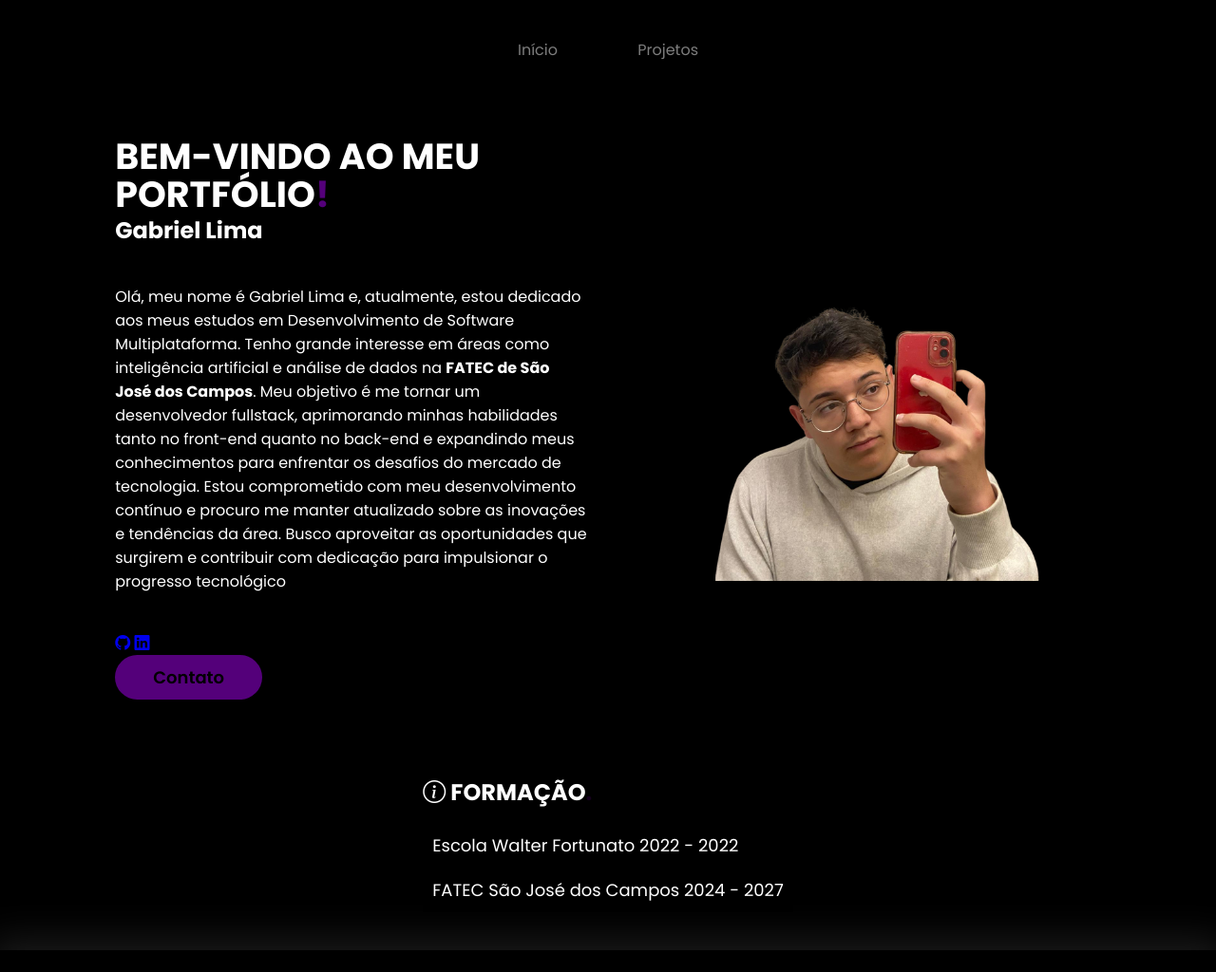
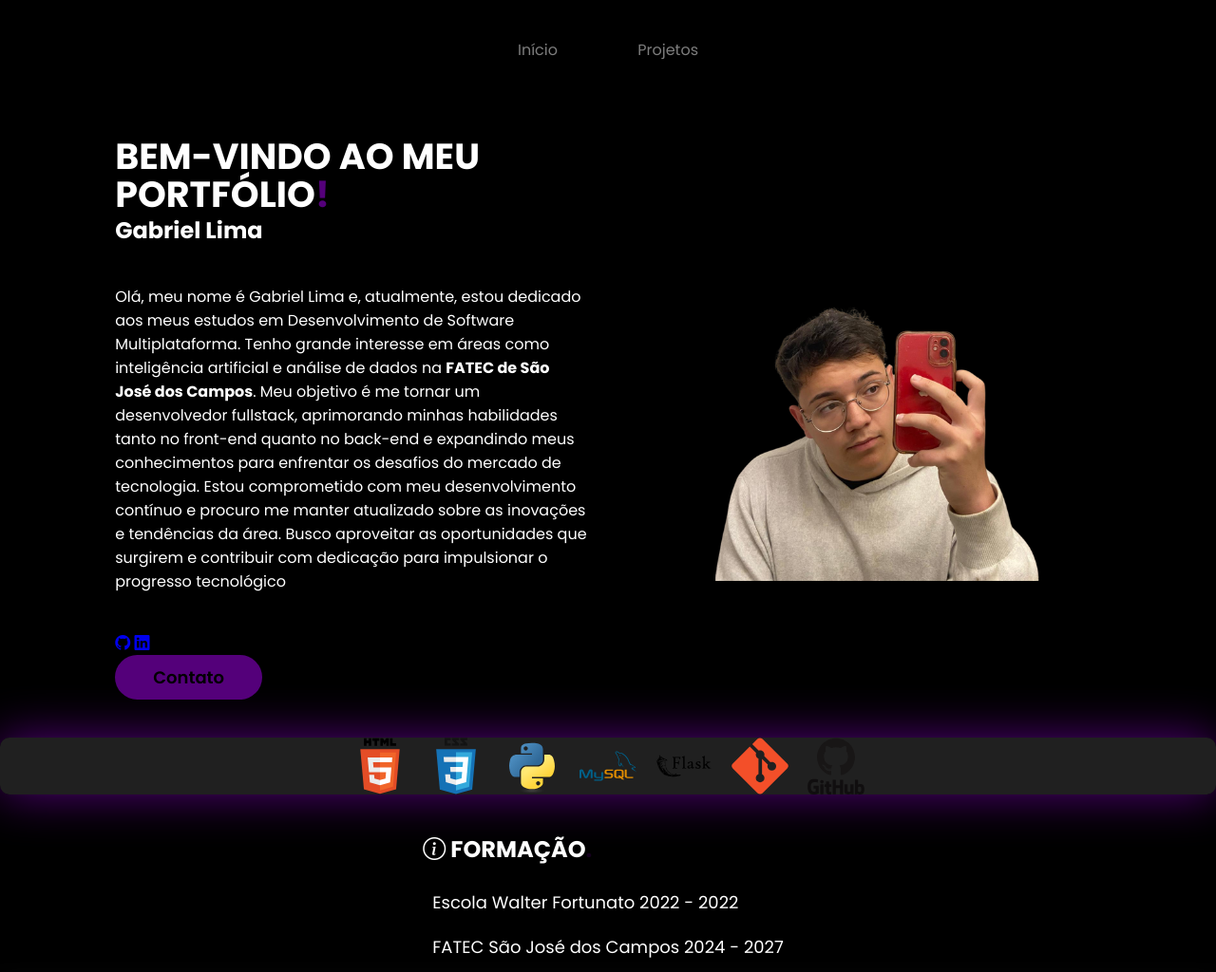
Before and after one commit to GabrieLMRDL/portf-lio, a plain HTML site: page index.html in a window 1280 px wide. Shown: the top 1024 px of the page at 95% size. Drawn offline with nearby package versions, Linux system fonts and the light colour scheme.

Commit message:
atualização portfólio

```diff
--- a/css/style.css
+++ b/css/style.css
@@ -6,7 +6,7 @@
     padding: 0;
     box-sizing: border-box;
     font-family: "Poppins", sans-serif;
-    background-color: #000;
+
 }
 body{
     background-color: #000;
@@ -165,7 +165,7 @@ span.color{
     padding: 10px ;
 
 }
-.formação .formação-box:hover{
+.formação .formação-box:hover, .habilidades-box:hover{
     transform: scale(1.05);
     box-shadow: 0 0 20px rgb(84, 0, 122);
 }
@@ -179,3 +179,13 @@ footer .line-footer p{
     text-align: center;
 
 }
+.habilidades{
+    display: flex;
+    box-shadow: 0 0 50px rgb(84, 0, 122);
+    height: 60px  ;
+    width: 100%;
+    justify-content: center;
+    gap: 20px;
+    background-color:rgba(47, 47, 47, 0.681) ;
+    border-radius: 10px;
+}
--- a/index.html
+++ b/index.html
@@ -59,6 +59,27 @@
                 </div>
             </div>
         </section>
+        <section class="habilidades" >
+            <img src="imagens/html5 (1).svg" class="habilidades-box" alt="">
+            <img src="imagens/css3 (1).svg"class="habilidades-box" alt="">
+            <img src="imagens/python.svg"class="habilidades-box" alt="">
+            <img src="imagens/mysql.svg"class="habilidades-box" alt="">
+            <img src="imagens/flask (1).svg"class="habilidades-box" alt="">
+            <img src="imagens/git (1).svg"class="habilidades-box" alt="">
+            <img src="imagens/github (2).svg"class="habilidades-box" alt="">
+
+
+
+
+
+
+
+
+
+
+
+
+        </section> <!--habilidades-->
 
         <section class="formação">
             <div class="interface">
```
Also changed, not shown: 1 other file.
